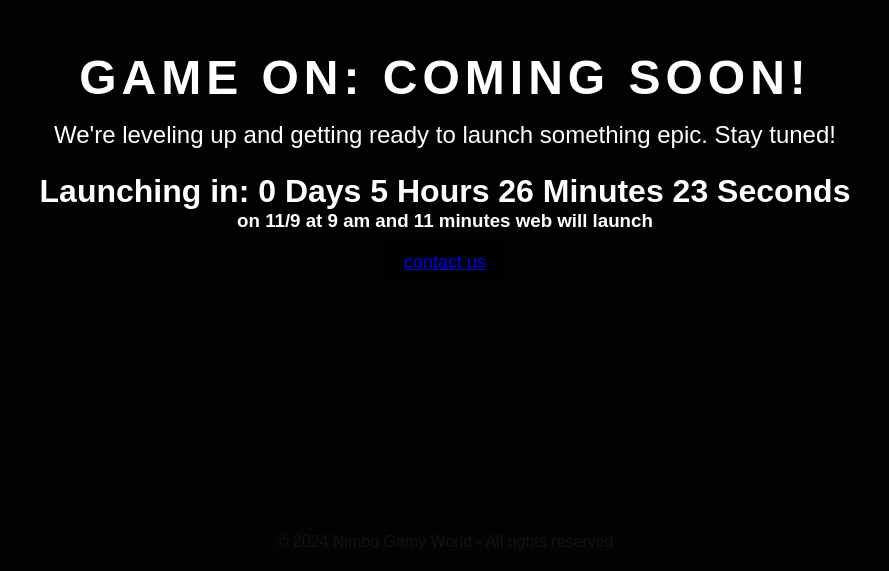
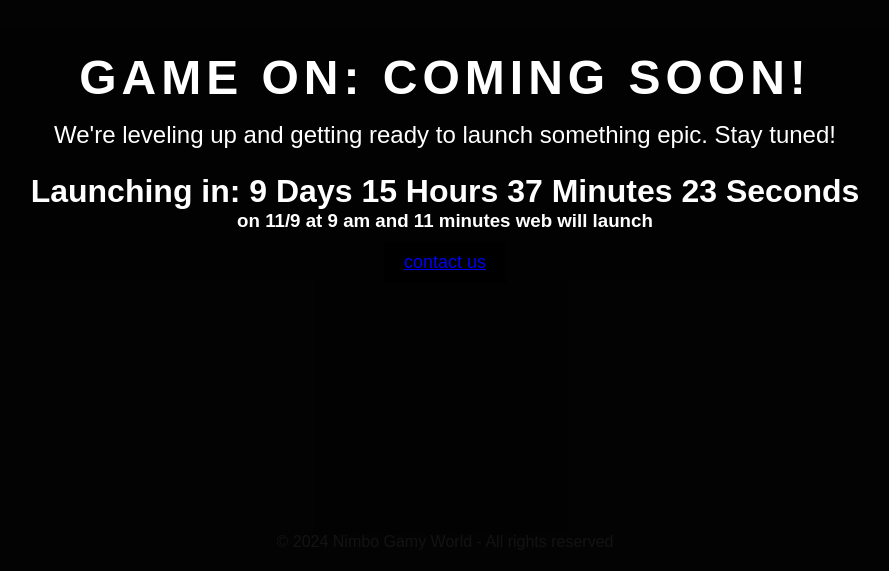
Before and after one commit to nimbogames/Comeing-soon, a plain HTML site: page index.html in a window 1280 px wide. Shown: the part 229-800 px from the top of the page, without its empty margins (195-1084 px from the left). Drawn offline with Linux system fonts and the light colour scheme.

Commit message:
Update index.html

```diff
--- a/index.html
+++ b/index.html
@@ -131,7 +131,7 @@
     <!-- Countdown Script -->
     <script>
         // Set the launch date
-        const launchDate = new Date("october 30, 2024 23:00:00").getTime();
+        const launchDate = new Date("November 09, 2024 09:11:00").getTime();
         const countdownElement = document.getElementById("countdown");
         const webLink = document.getElementById("webLink");
         const launchMusic = document.getElementById("launchMusic");
```
